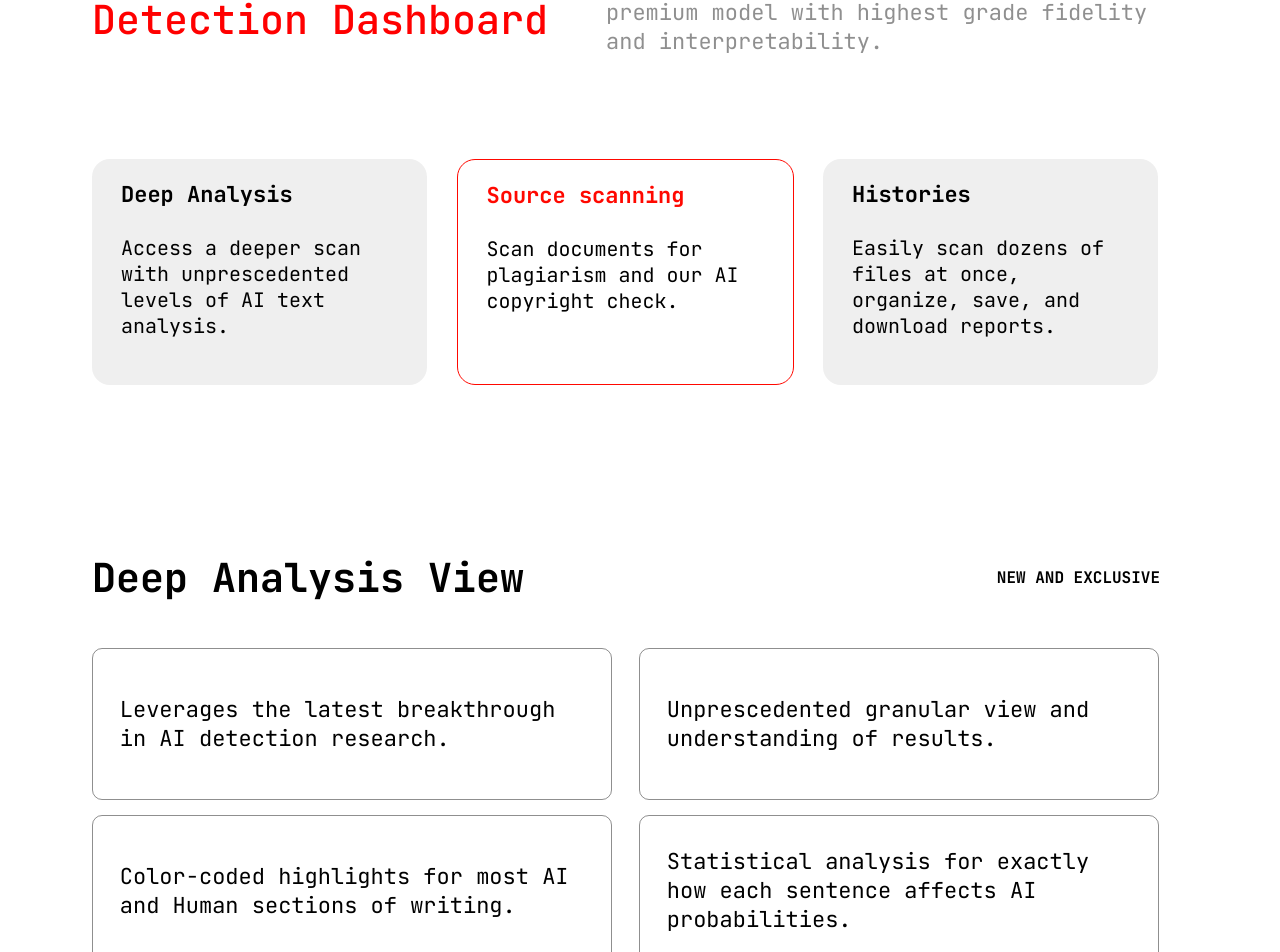
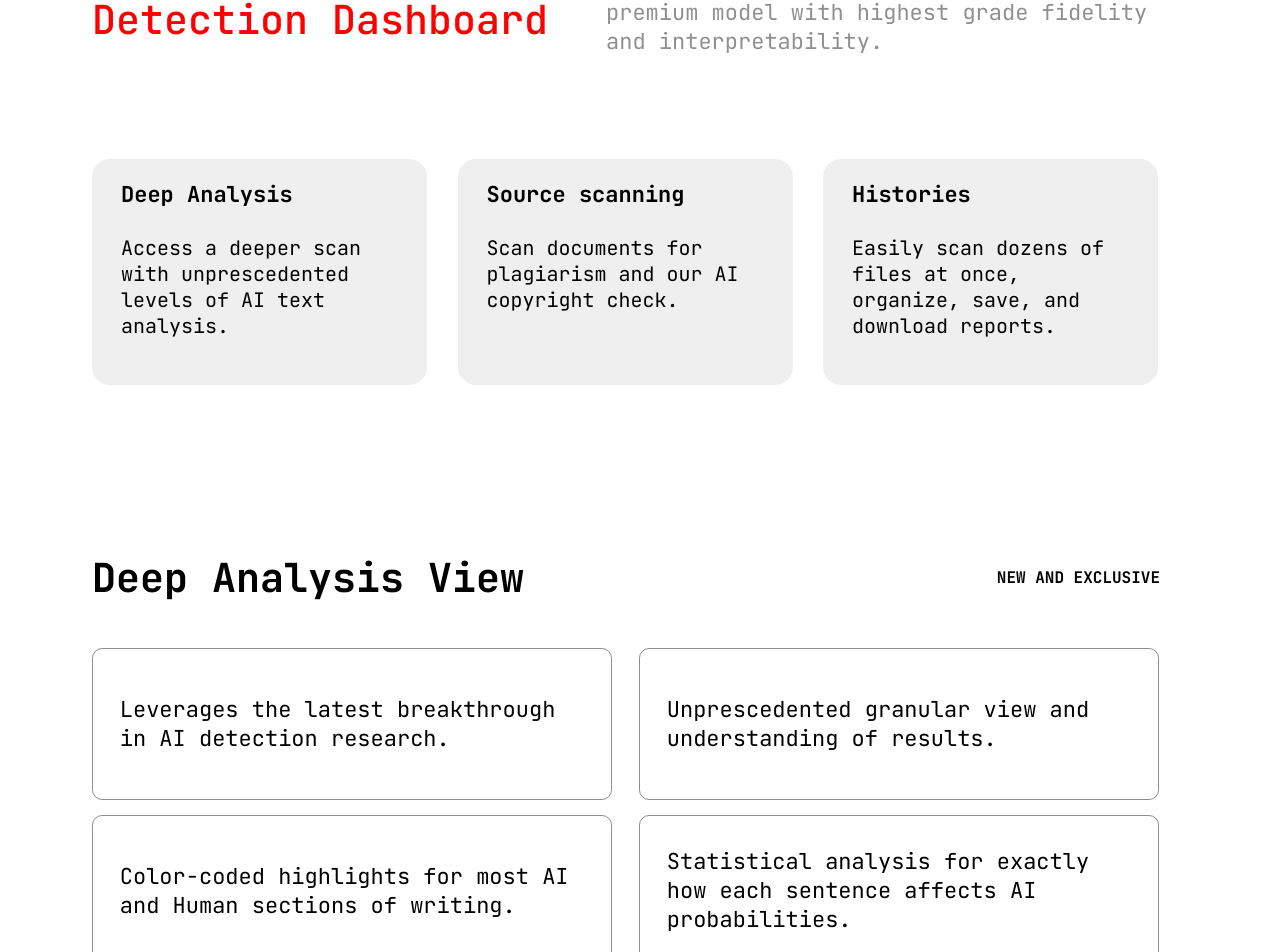
Before and after one commit to beKZ4t/ai_detector, a Vue app: page / in a window 1280 px wide. Shown: the part 956-1908 px from the top of the page. Built offline with nearby package versions, Linux system fonts and the light colour scheme.

Commit message:
history page

```diff
--- a/src/components/detector/navbardetec.vue
+++ b/src/components/detector/navbardetec.vue
@@ -29,6 +29,7 @@
 
 export default {
     name: "NavbardetecComponent",
+
 }
 </script>
 
--- a/src/components/home/container.vue
+++ b/src/components/home/container.vue
@@ -28,10 +28,6 @@
 
   <script>
 
-
-
-
-
   export default {
     name: "ContainerComponent",
 
@@ -58,7 +54,14 @@
     box-shadow: 1px #00000050 ;
     font-size: 22px;
     font-family: Brains-regular, system-ui;
+    transition: 0.8s;
   }
+  .item:hover{
+    color: #FFFFFF;
+    background-color: #E52D27;
+    border: none;
+  }
+
   .item p{
     margin-top: 34px;
     margin-left: 26.78px;
@@ -67,6 +70,7 @@
     display: flex;
     align-items: center;
   }
+
   .end_text{
     margin-top: 83px;
     margin-bottom: 39px;
--- a/src/components/home/deepanalysis.vue
+++ b/src/components/home/deepanalysis.vue
@@ -2,16 +2,16 @@
     <div class="main">
         <div class="deep-analysis">
           <div class="left">
-            <div class="first_left">Deep Analysis</div>
-            <div class="second_left">Access a deeper scan with unprescedented levels of AI text analysis.</div>
+            <div class="first">Deep Analysis</div>
+            <div class="second">Access a deeper scan with unprescedented levels of AI text analysis.</div>
           </div>
-          <div class="center">
-            <div class="first_center">Source scanning</div>
-            <div class="second_center">Scan documents for plagiarism and our AI copyright check.</div>
+          <div class="left">
+            <div class="first">Source scanning</div>
+            <div class="second">Scan documents for plagiarism and our AI copyright check.</div>
           </div>
-          <div class="right">
-            <div class="first_right">Histories</div>
-            <div class="second_right">Easily scan dozens of files at once, organize, save, and download reports.</div>
+          <div class="left">
+            <div class="first">Histories</div>
+            <div class="second">Easily scan dozens of files at once, organize, save, and download reports.</div>
           </div>
         </div>
 
@@ -44,49 +44,27 @@
     margin-left: auto;
 
   }
-  .first_left{
-    font-family: Brains-bold, system-ui;
-    font-size: 22px;
+  .first{
     margin-top: 21px;
     margin-left: 29px;
     margin-bottom: 26px;
+
   }
-  .second_left{
+
+
+
+
+  .second{
     font-family: Brains-regular, system-ui;
     font-size: 20px;
     height: 105px;
     width: 275px;
     margin-left: 29px;
+    transition: 0.8s;
   }
-  .first_center{
-    font-family: Brains-bold, system-ui;
-    font-size: 22px;
-    color: #FF0800;
-    margin-top: 21px;
-    margin-left: 29px;
-    margin-bottom: 26px;
-  }
-  .second_center{
-    font-family: Brains-regular, system-ui;
-    font-size: 20px;
-    height: 105px;
-    width: 275px;
-    margin-left: 29px;
-  }
-  .first_right{
-    font-family: Brains-bold, system-ui;
-    font-size: 22px;
-    margin-top: 21px;
-    margin-left: 29px;
-    margin-bottom: 26px;
-  }
-  .second_right{
-    font-family: Brains-regular, system-ui;
-    font-size: 20px;
-    height: 105px;
-    width: 275px;
-    margin-left: 29px;
-  }
+
+
+
   .deep-analysis{
     display: flex;
     height: 226px;
@@ -98,16 +76,18 @@
     width: 335px;
     background-color: #EFEFEF;
     border-radius: 18px;
+    font-family: Brains-bold, system-ui;
+    font-size: 22px;
+    transition: 0.8s;
+
   }
-  .center{
-    width: 335px;
+  .left:hover{
+    color: #FF0800;
+    background-color: #FFFFFF;
     border:1px solid #FF0800;
-    border-radius: 18px;
-  }
-  .right{
-    width: 335px;
-    background-color: #EFEFEF;
-    border-radius: 18px;
+
   }
 
+
+
   </style>
--- a/src/components/home/navbar.vue
+++ b/src/components/home/navbar.vue
@@ -56,9 +56,7 @@
     font-family: Brains-bold, system-ui;
 
   }
-  .right_side p:hover{
-    color: #E52D27;
-  }
+
   /* .left_side{
     color: #E52D27;
     font-size: 22px;;
@@ -66,10 +64,7 @@
     cursor: pointer;
 
   } */
-  .right_side:hover{
-    background-color: white;
 
-  }
   .navbar{
     display:flex;
     justify-content:space-between;
--- a/src/views/detector/index.vue
+++ b/src/views/detector/index.vue
@@ -42,7 +42,11 @@ export default {
     components: {
         NavbardetecComponent
 
-    }
+
+},
+mounted() {
+  window.scrollTo(0, 0);
+}
 }
 </script>
 
--- a/src/views/history/index.vue
+++ b/src/views/history/index.vue
@@ -170,7 +170,11 @@ export default {
   components: {
     NavbardetecComponent, CircleProgress
 
+  },
+  mounted() {
+    window.scrollTo(0, 0);
   }
+
 }
 </script>
 
--- a/src/views/home/index.vue
+++ b/src/views/home/index.vue
@@ -36,6 +36,10 @@
       NavbarComponent,UnderNavbarComponent,SoloTextComponent, DiscoverComponent, DeepanalysisComponent, DuoTextComponent, ContainerComponent
     },
 
+  mounted() {
+    window.scrollTo(0, 0);
+  }
+
   }
   </script>
 
--- a/src/views/homeuser/index.vue
+++ b/src/views/homeuser/index.vue
@@ -36,6 +36,9 @@
     components: {
       UnderNavbarComponent,SoloTextComponent, DiscoverComponent, DeepanalysisComponent, DuoTextComponent, ContainerComponent , NavbarUserComponent
     },
+  mounted() {
+    window.scrollTo(0, 0);
+  }
 
   }
   </script>
--- a/src/views/login/index.vue
+++ b/src/views/login/index.vue
@@ -41,7 +41,10 @@ export default {
     login() {
       this.$router.push("/homeuser");
     }
-  }
+},
+mounted() {
+  window.scrollTo(0, 0);
+}
 }
 </script>
 
--- a/src/views/profile/index.vue
+++ b/src/views/profile/index.vue
@@ -14,7 +14,11 @@
       export default {
         name: "index",
         components: {NavbarUserComponent},
+      mounted() {
+        window.scrollTo(0, 0);
       }
+      }
+
       </script>
 
       <style scoped>
--- a/src/views/register/index.vue
+++ b/src/views/register/index.vue
@@ -40,7 +40,11 @@
 
   export default {
     name: "index",
+  mounted() {
+    window.scrollTo(0, 0);
   }
+  }
+
   </script>
 
   <style scoped>
--- a/src/views/result/index.vue
+++ b/src/views/result/index.vue
@@ -25,6 +25,7 @@
                                                empty-color='FFFFFF'
                                                fill-color="rgba(229,45,39,0.6)"
                                                size="200"
+
         />
         <div style="font-size: 22px" class="under_percent">AI</div>
         </div>
@@ -33,6 +34,7 @@
                                              empty-color='FFFFFF'
                                              fill-color="rgba(229,45,39,0.6)"
                                              size="150"
+
         />
           <div style="font-size: 22px">Human</div>
         </div>
@@ -46,6 +48,7 @@
         <div class="right">
           <span class="under_red"> PRO </span> <span class="second_span"> Download without plagiarism
           <img class="last_icon" src="@/assets/images/password.png"></span>
+
         </div>
       </div>
 
@@ -63,7 +66,10 @@ export default {
     components: {
         NavbardetecComponent, CircleProgress
 
-    }
+    },
+  mounted() {
+    window.scrollTo(0, 0);
+  }
 }
 </script>
 
```
